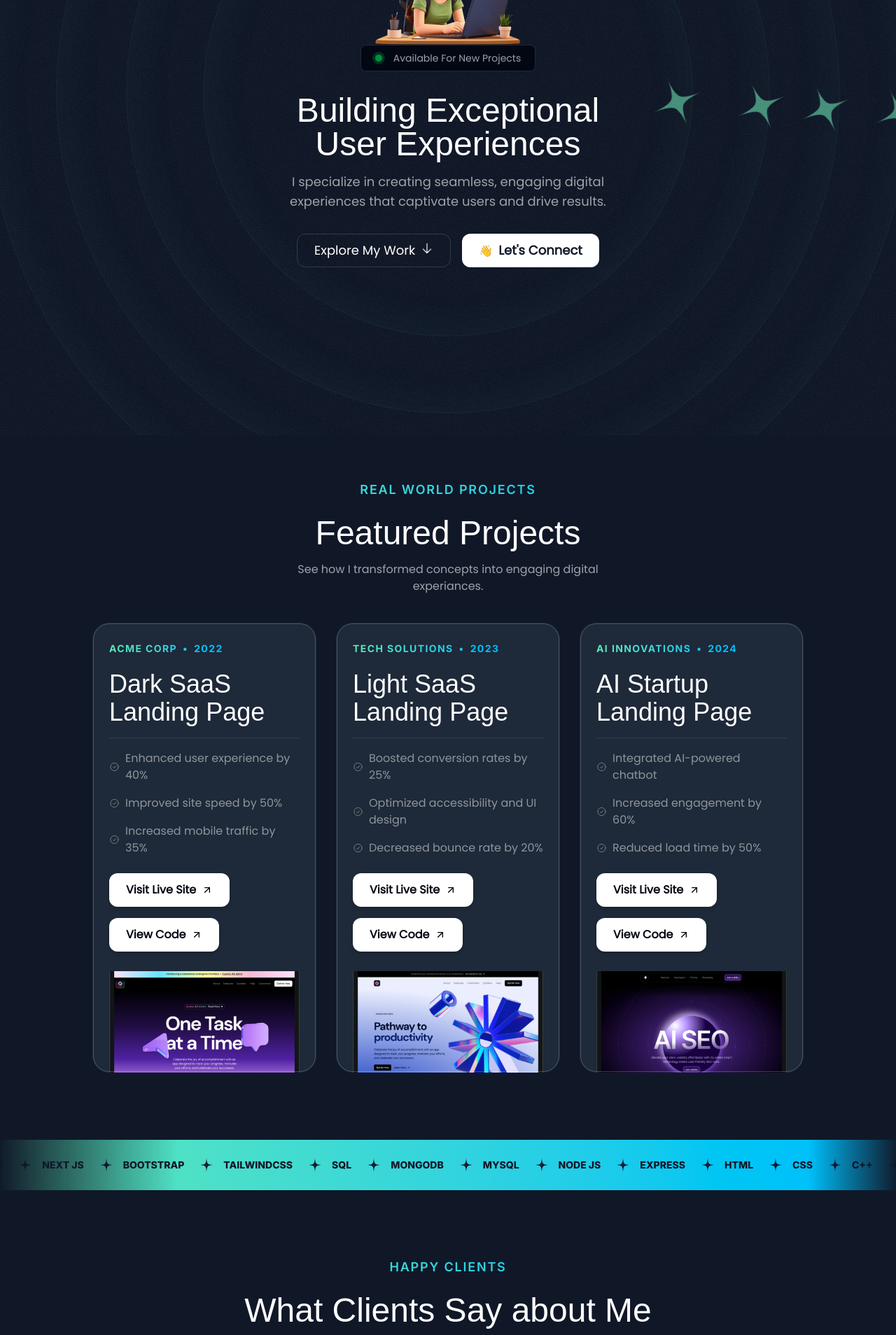
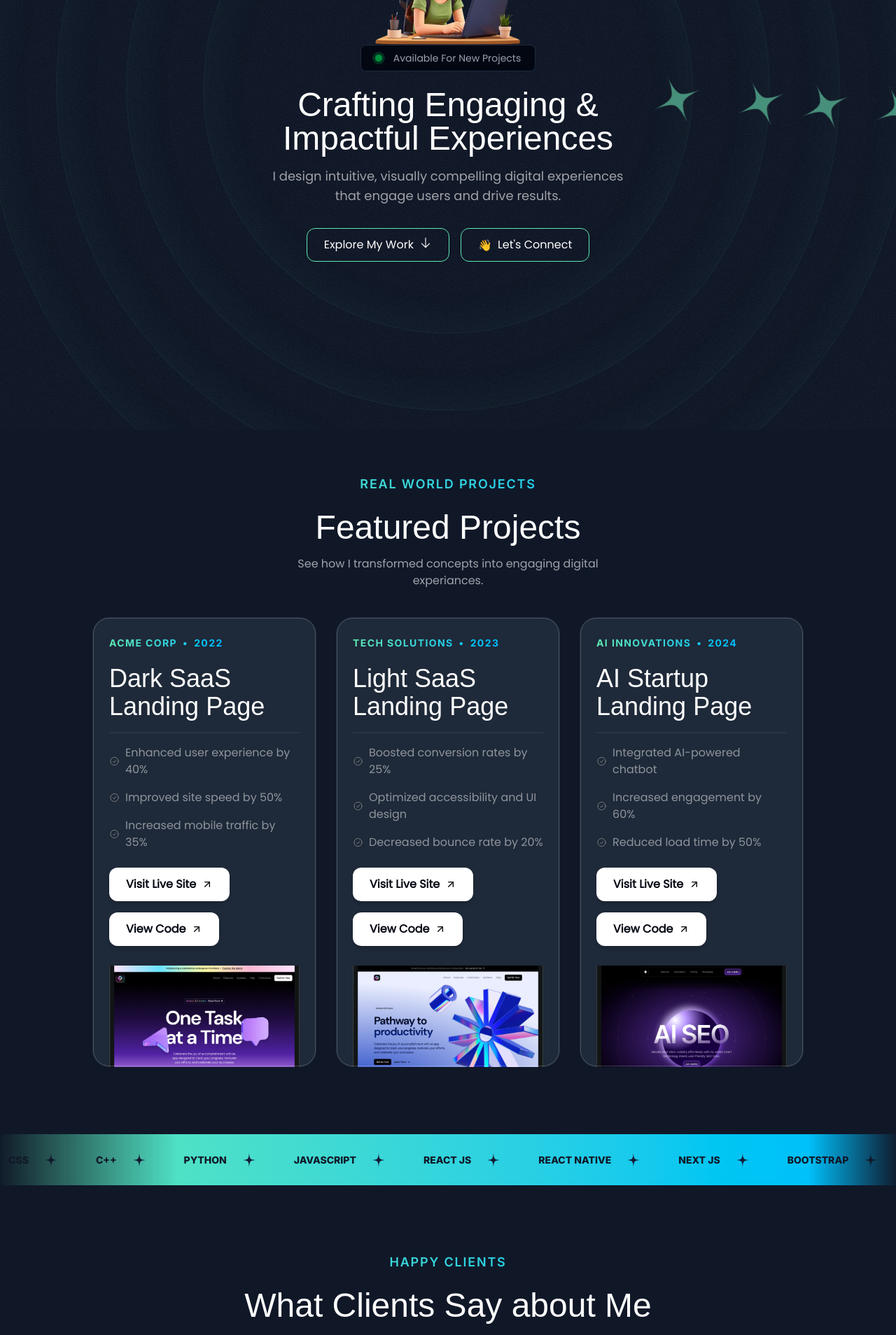
Before and after one commit to PayalYadav22/devopx, a Next.js app: page / in a window 1280 px wide. Shown: the part 360-2268 px from the top of the page at 70% size. Built offline with nearby package versions, Linux system fonts and the light colour scheme; a web font is replaced by a local one.

Commit message:
chain effect on tab

```diff
--- a/package.json
+++ b/package.json
@@ -12,6 +12,7 @@
     "next": "15.2.4",
     "react": "^19.0.0",
     "react-dom": "^19.0.0",
+    "swiper": "^11.2.6",
     "tailwind-merge": "^3.0.2"
   },
   "devDependencies": {
--- a/src/app/globals.css
+++ b/src/app/globals.css
@@ -11,7 +11,7 @@
     @apply lg:max-w-5xl;
   }
   .nav-item {
-    @apply px-3 py-1.5 rounded-full text-white/70 text-sm font-poppins font-medium capitalize hover:bg-white hover:text-gray-900 transition duration-300;
+    @apply px-3 md:px-5 lg:px-10 py-2 rounded-full text-white/70 text-sm font-poppins font-medium capitalize hover:bg-white hover:text-gray-900 transition duration-300;
   }
   .nav-item.active {
     @apply bg-white text-gray-900 hover:bg-white/70 hover:text-gray-900;
--- a/src/section/Banner.tsx
+++ b/src/section/Banner.tsx
@@ -318,18 +318,18 @@ const Banner = () => {
         </div>
       </div>
       <div className="max-w-lg mx-auto">
-        <h1 className="font-serif text-3xl md:text-4xl lg:text-5xl font-medium text-white text-center mt-8">
-          Building Exceptional User Experiences
+        <h1 className="font-serif text-3xl md:text-4xl lg:text-5xl font-medium text-white text-center mt-6">
+          Crafting Engaging & Impactful Experiences
         </h1>
         <p className="mt-4 text-center text-white/60 text-sm md:text-base lg:text-lg font-poppins">
-          I specialize in creating seamless, engaging digital experiences that
-          captivate users and drive results.
+          I design intuitive, visually compelling digital experiences that
+          engage users and drive results.
         </p>
       </div>
 
       <div className="flex flex-col md:flex-row justify-center items-center mt-8 gap-4">
-        <button className="inline-flex items-center gap-2 border border-white/15 px-6 h-12 rounded-xl">
-          <span className="text-sm md:text-base lg:text-lg font-poppins font-medium">
+        <button className="group inline-flex items-center gap-2  border border-emerald-300 px-6 h-12 rounded-xl transition-all duration-300 transform hover:scale-110">
+          <span className="text-sm md:text-base lg:text-base font-poppins font-medium">
             Explore My Work
           </span>
           <div className="animate-bounce">
@@ -341,10 +341,10 @@ const Banner = () => {
             />
           </div>
         </button>
-        <button className="inline-flex items-center gap-2 border-white bg-white text-gray-900 h-12 px-6 rounded-xl">
+        <button className="inline-flex items-center gap-2 border border-emerald-300 text-white h-12 px-6 rounded-xl transform transition-transform duration-300 ease-in-out hover:scale-110">
           <span>👋</span>
-          <span className="text-sm md:text-base lg:text-lg font-poppins font-semibold">
-            <p>Let&apos;s Connect</p>
+          <span className="text-sm md:text-base lg:text-base font-poppins">
+            Let&apos;s Connect
           </span>
         </button>
       </div>
--- a/src/section/Header.tsx
+++ b/src/section/Header.tsx
@@ -7,7 +7,7 @@ import { navItem } from "@/data/data";
 const Header = () => {
   const pathname = usePathname();
   return (
-    <div className="flex justify-center items-center fixed top-3 w-full">
+    <div className="flex justify-center items-center fixed top-3 w-full z-50">
       <nav className="flex gap-1 p-0.5 border border-white/15 rounded-full bg-white/10 backdrop-blur">
         {navItem.map(({ href, label }, i) => (
           <Link
--- a/src/section/Projects.tsx
+++ b/src/section/Projects.tsx
@@ -18,7 +18,7 @@ const Projects = () => {
           title="Featured Projects"
           description="See how I transformed concepts into engaging digital experiances."
         ></Header>
-        <div className="grid grid-cols-1 md:grid-cols-2 lg:grid-cols-3 gap-7 px-3 mt-10">
+        <div className=" swiper-item grid grid-cols-1 md:grid-cols-2 lg:grid-cols-3 gap-7 px-3 mt-10">
           {portfolioProjects.map((project, i) => (
             <Card key={i} className="p-6">
               <div className="bg-gradient-to-r from-emerald-300 to-sky-400 inline-flex gap-2 font-bold uppercase tracking-widest text-sm text-transparent bg-clip-text ">
--- a/src/section/Tape.tsx
+++ b/src/section/Tape.tsx
@@ -1,6 +1,10 @@
 "use client";
 
 import Image from "next/image";
+import { Swiper, SwiperSlide } from "swiper/react";
+import { Autoplay } from "swiper/modules";
+import "swiper/css";
+
 import StarIcon from "@/component/svgs/star-icon.svg";
 
 const words = [
@@ -33,21 +37,29 @@ const Tape = () => {
             "linear-gradient(to right, transparent, black 20%, black 90%, transparent)",
         }}
       >
-        <div
-          className="flex space-x-4 items-center whitespace-nowrap"
-          style={{
-            transform: "translateX(-750px)",
+        <Swiper
+          spaceBetween={0}
+          slidesPerView="auto"
+          loop={true}
+          autoplay={{
+            delay: 0,
+            disableOnInteraction: false,
+            reverseDirection: false,
           }}
+          speed={500}
+          modules={[Autoplay]}
         >
           {words.concat(words).map((word, index) => (
-            <div key={index} className="inline-flex items-center">
-              <span className="text-gray-900 font-extrabold text-sm">
-                {word}
-              </span>
-              <Image src={StarIcon} alt={word} className="h-6 w-6 mx-5" />
-            </div>
+            <SwiperSlide key={index} className="!w-auto">
+              <div className="inline-flex items-center px-4">
+                <span className="text-gray-900 font-extrabold text-sm">
+                  {word}
+                </span>
+                <Image src={StarIcon} alt={word} className="h-6 w-6 mx-5" />
+              </div>
+            </SwiperSlide>
           ))}
-        </div>
+        </Swiper>
       </div>
     </div>
   );
```
Also changed, not shown: src/assets/images/hamburgot.png (added), 1 other file (tests, documents, lock files or other folders).
